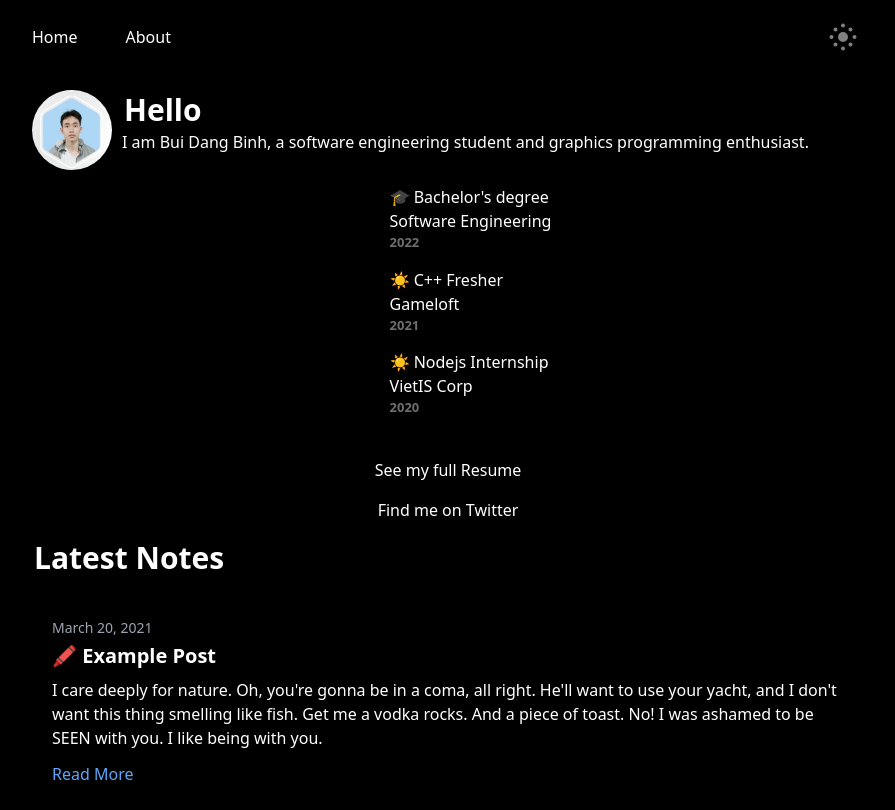
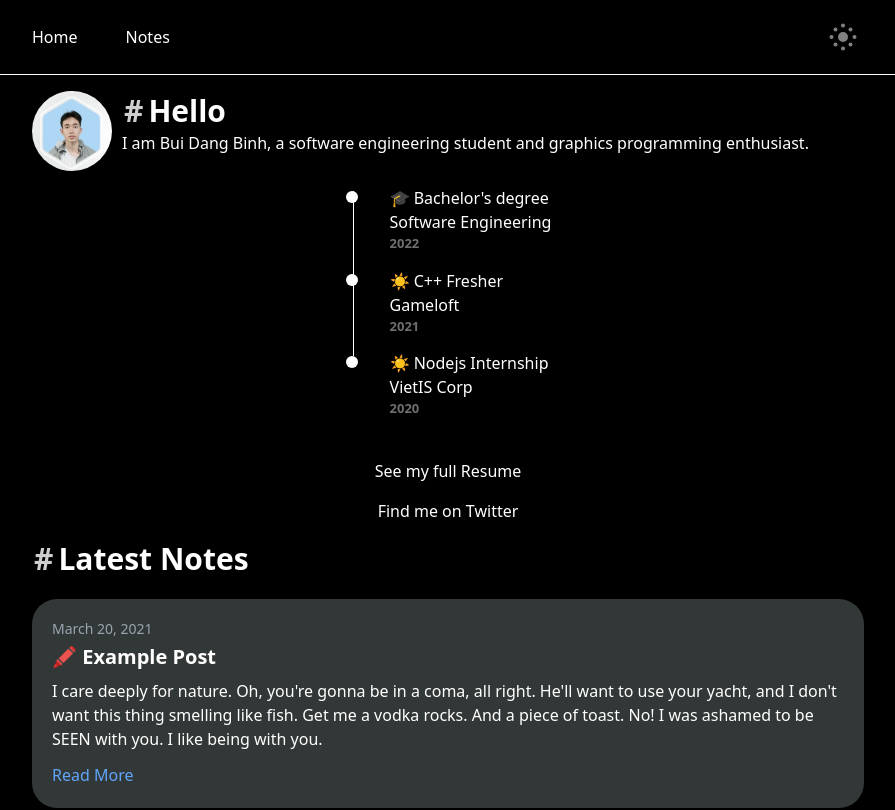
Before and after one commit to dunkbing/dunkbing.github.io, a Next.js app: page / in a window 1280 px wide. Shown: the top 810 px of the page, without its empty margins (192-1087 px from the left). Built offline with nearby package versions, Linux system fonts and the light colour scheme; what @tailwindcss/typography would draw is missing.

Commit message:
refactor code.

```diff
--- a/components/Navigation.tsx
+++ b/components/Navigation.tsx
@@ -7,8 +7,8 @@
       <Link href="/">
         <a className="text-gray-900 dark:text-white pr-6 py-4">Home</a>
       </Link>
-      <Link href="/about">
-        <a className="text-gray-900 dark:text-white px-6 py-4">About</a>
+      <Link href="/notes">
+        <a className="text-gray-900 dark:text-white px-6 py-4">Notes</a>
       </Link>
     </nav>
   );
--- a/components/ThemeSwitch.tsx
+++ b/components/ThemeSwitch.tsx
@@ -20,6 +20,8 @@
   const isDark = theme === 'dark';
   const color = isDark ? '#fff' : '#000';
   const maskColor = isDark ? '#000' : '#fff';
+  const bgColor = isDark ? '#323837' : '#e6ebe8';
+
   return (
     <button
       className="theme-button"
@@ -29,7 +31,7 @@
     >
       <div className="moon-or-sun" />
       <div className="moon-mask" />
-      <style jsx>{`
+      <style>{`
         .theme-button {
           opacity: 0.5;
           position: relative;
@@ -98,6 +100,16 @@
           opacity: ${isDark ? 0 : 1};
           transition: transform 0.45s ease;
         }
+        .bg-color-theme {
+          background-color: ${bgColor};
+        }
+        .color-theme {
+          background-color: ${color};
+        }
+        .header {
+          background-color: ${isDark ? "#000" : "#fff"};
+          border-bottom: 1px solid ${color}
+        }
       `}</style>
     </button>
   );
--- a/pages/posts/[slug].tsx
+++ b/pages/posts/[slug].tsx
@@ -16,6 +16,7 @@
 import { MetaProps } from '../../types/layout';
 import { PostType } from '../../types/post';
 import { postFilePaths, POSTS_PATH } from '../../utils/mdxUtils';
+import { noteIcon } from '../../lib/icon';
 
 // Custom components/renderers to pass to MDX.
 // Since the MDX files aren't loaded by webpack, they have no knowledge of how
@@ -41,7 +42,7 @@
     type: 'article',
   };
   return (
-    <Layout customMeta={customMeta}>
+    <Layout customMeta={customMeta} favIcon={noteIcon}>
       <article>
         <h1 className="mb-3 text-gray-900 dark:text-white">
           {frontMatter.title}
@@ -49,7 +50,7 @@
         <p className="mb-10 text-sm text-gray-500 dark:text-gray-400">
           {format(parseISO(frontMatter.date), 'MMMM dd, yyyy')}
         </p>
-        <div className="prose dark:prose-dark">
+        <div className="note-content prose dark:prose-dark">
           <MDXRemote {...source} components={components} />
         </div>
       </article>
--- a/styles/globals.css
+++ b/styles/globals.css
@@ -16,10 +16,18 @@
     @apply text-blue-500 hover:text-blue-400 dark:text-blue-400 dark:hover:text-blue-300;
   }
 }
-
+.title::before {
+  content: "#";
+  color: #cecece;
+  margin: 0 5px 0 0;
+}
 /* Post styles */
 .prose pre {
   @apply bg-gray-50 border border-gray-200 dark:border-gray-700 dark:bg-gray-900;
+}
+
+.note-content p {
+  font-family: 'Courier New', monospace;
 }
 
 .prose code {
```
